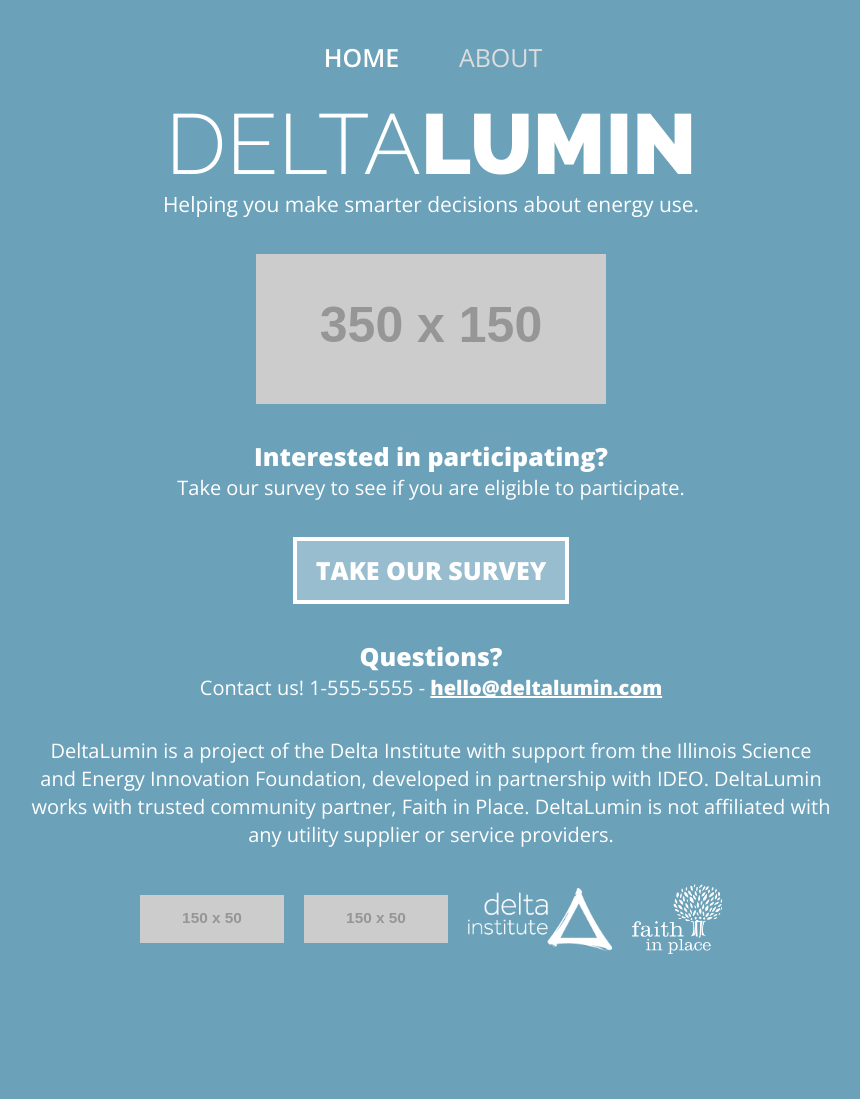
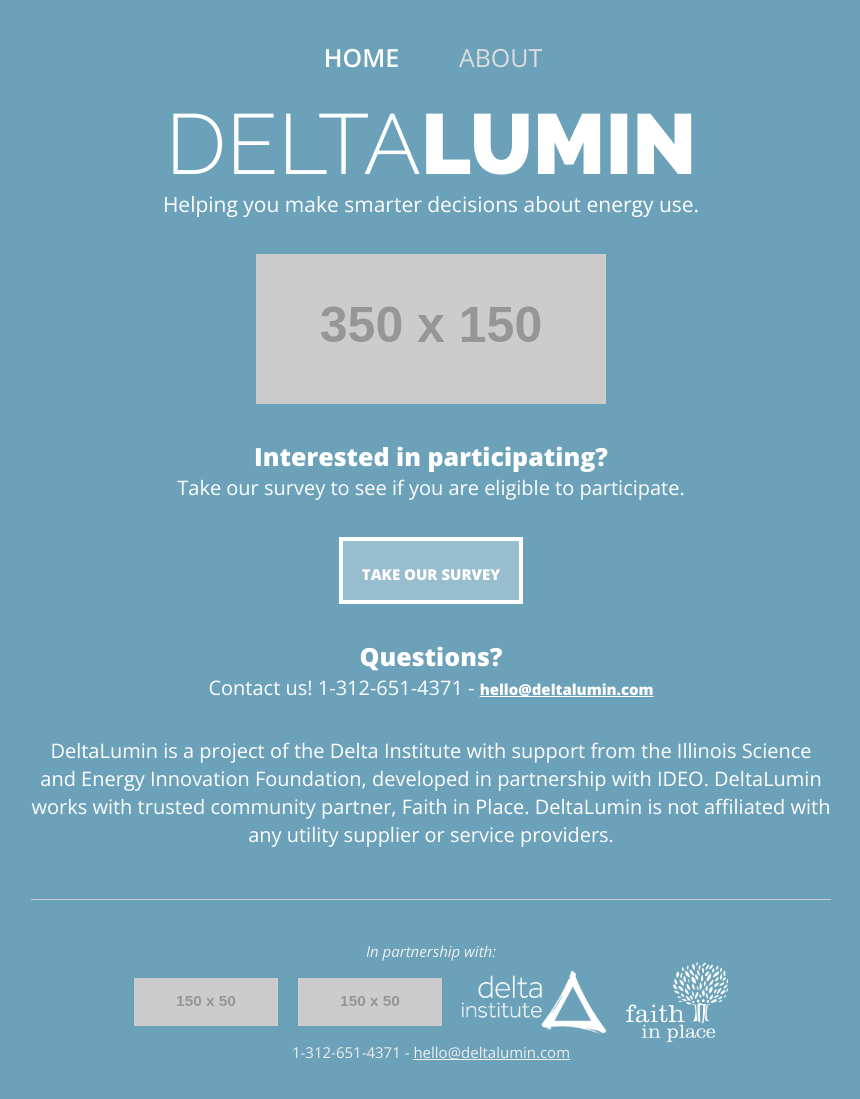
Before and after one commit to danswick/LuminDashboard, a plain HTML site: page webpage/landing/index.html in a window 1280 px wide. Shown: the whole page, without its empty margins (209-1069 px from the left). Before the commit the page ends 1054 px from the top, so only its background shows below. Drawn offline with nearby package versions, Linux system fonts and the light colour scheme; placeholder pictures from the web are drawn by us.

Commit message:
format footers and stuff :football:

```diff
--- a/webpage/landing/css/main.css
+++ b/webpage/landing/css/main.css
@@ -59,15 +59,8 @@
 
 footer {
     width: 100%;
-    height: 70px;
-    margin-bottom: 100px;
-}
-
-footer img {
-    display: inline-block;
-    max-width: 18%;
-    max-height: 100%;
-    margin: 0px 8px;
+    height: 200px;
+    margin-top: 50px;
 }
 
 
@@ -160,6 +153,27 @@
     border: 4px solid #6ba1b9;
 }
 
+footer img {
+    display: inline-block;
+    max-width: 18%;
+    max-height: 100%;
+    margin: 0px 8px;
+}
+
+footer p, a {
+    font-size: 15px;
+    color: #eee;
+    margin: 0px;
+}
+
+footer hr {
+    margin: 0px 0px 40px 0px;
+}
+
+#logos {
+    margin: 0px;
+    height: 80px;
+}
 
 /* ==========================================================================
    Base styles: opinionated defaults
--- a/webpage/landing/index.html
+++ b/webpage/landing/index.html
@@ -45,16 +45,24 @@
             <div id="survey-button"><a href="https://docs.google.com/a/delta-institute.org/forms/d/1k0Mxvsi7e_2-bdygJ1N4fCPo2_qIvuueTIdOUrJGTjU/viewform" target="_blank" alt="Delta Lumin Survey">TAKE OUR SURVEY</a></div>
 
             <h3>Questions?</h3>
-            <p>Contact us! 1-555-5555 - <a href="mailto:hello@deltalumin.com">hello@deltalumin.com</a></p>
+            <p>Contact us! 1-312-651-4371 - <a href="mailto:hello@deltalumin.com">hello@deltalumin.com</a></p>
 
             <p>DeltaLumin is a project of the Delta Institute with support from the Illinois Science and Energy Innovation Foundation, developed in partnership with IDEO. DeltaLumin works with trusted community partner, Faith in Place. DeltaLumin is not affiliated with any utility supplier or service providers.</p>
         </div>
 
         <footer>
-            <a href="http://www.iseif.org/" alt="Illinois Science and Energy Innovation Foundation" target="_blank"><img src="http://placehold.it/150x50" alt="ISEIF logo"></a>
-            <a href="http://www.ideo.com/" alt="IDEO" target="_blank"><img src="http://placehold.it/150x50" alt="IDEO logo"></a>
-            <a href="http://delta-institute.org/" alt="Delta Institute" target="_blank"><img src="images/delta-logo.png" alt="Delta logo"></a>
-            <a href="http://www.faithinplace.org/" alt="Faith in Place" target="_blank"><img src="images/fip-logo.png" alt="faith in place logo"></a>
+            <hr>
+
+            <p><em>In partnership with:</em></p>
+
+            <div id="logos">
+                <a href="http://www.iseif.org/" alt="Illinois Science and Energy Innovation Foundation" target="_blank"><img src="http://placehold.it/150x50" alt="ISEIF logo"></a>
+                <a href="http://www.ideo.com/" alt="IDEO" target="_blank"><img src="http://placehold.it/150x50" alt="IDEO logo"></a>
+                <a href="http://delta-institute.org/" alt="Delta Institute" target="_blank"><img src="images/delta-logo.png" alt="Delta logo"></a>
+                <a href="http://www.faithinplace.org/" alt="Faith in Place" target="_blank"><img src="images/fip-logo.png" alt="faith in place logo"></a>
+            </div>
+
+            <p>1-312-651-4371 - <a href="mailto:hello@deltalumin.com">hello@deltalumin.com</a></p>
         </footer>
     </div>
 
```
Also changed, not shown: webpage/landing/about/index.html (+14 -4 lines).
